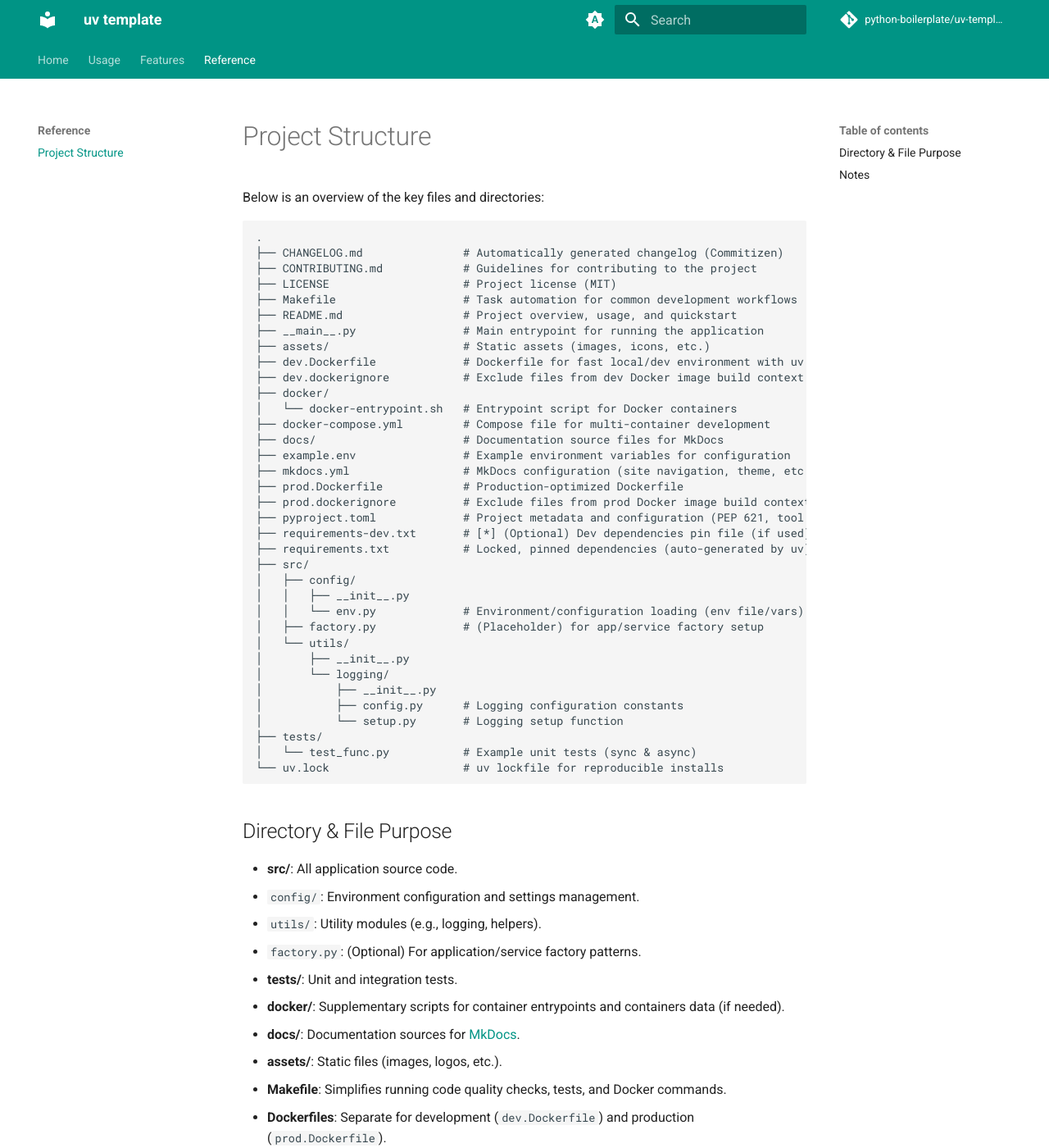
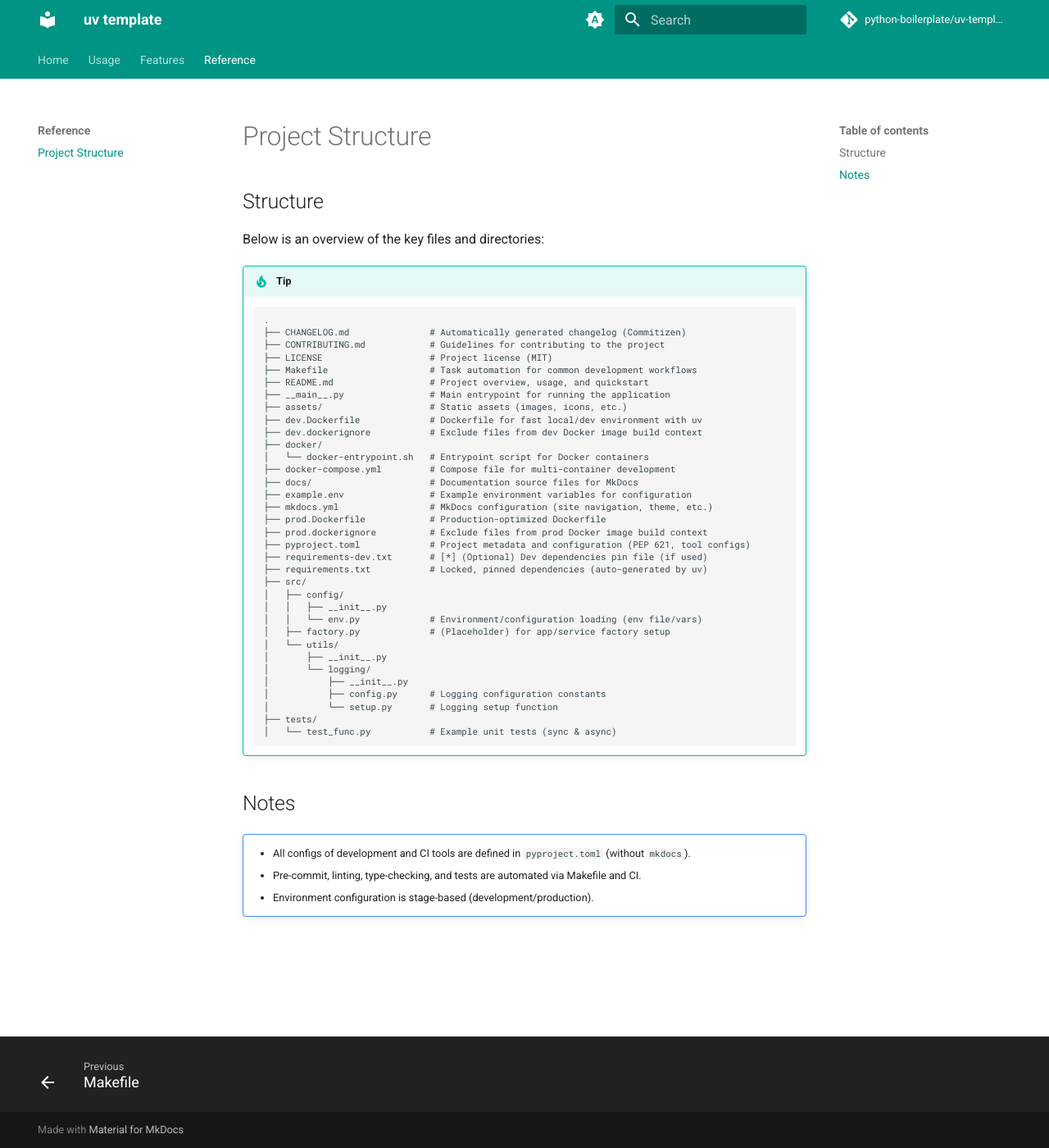
Before and after one commit to python-boilerplate/uv-template, an MkDocs documentation site: the page built from docs/reference/project_structure.md, in a window 1280 px wide and 1400 px high. Shown: the whole window at 82% size. Built offline with MkDocs 1.6.1 and Material for MkDocs 9.7.7, drawn with Linux system fonts in a browser that asks for light colours; comment, search, counter and statistics services are not loaded; some of the changed text lies outside the part shown.

Commit message:
docs: update reference to project_structure and add command to serve documentation

````diff
--- a/docs/reference/project_structure.md
+++ b/docs/reference/project_structure.md
@@ -1,64 +1,48 @@
+
+## Structure
+
 Below is an overview of the key files and directories:
-
-```plaintext
-.
-├── CHANGELOG.md               # Automatically generated changelog (Commitizen)
-├── CONTRIBUTING.md            # Guidelines for contributing to the project
-├── LICENSE                    # Project license (MIT)
-├── Makefile                   # Task automation for common development workflows
-├── README.md                  # Project overview, usage, and quickstart
-├── __main__.py                # Main entrypoint for running the application
-├── assets/                    # Static assets (images, icons, etc.)
-├── dev.Dockerfile             # Dockerfile for fast local/dev environment with uv
-├── dev.dockerignore           # Exclude files from dev Docker image build context
-├── docker/
-│   └── docker-entrypoint.sh   # Entrypoint script for Docker containers
-├── docker-compose.yml         # Compose file for multi-container development
-├── docs/                      # Documentation source files for MkDocs
-├── example.env                # Example environment variables for configuration
-├── mkdocs.yml                 # MkDocs configuration (site navigation, theme, etc.)
-├── prod.Dockerfile            # Production-optimized Dockerfile
-├── prod.dockerignore          # Exclude files from prod Docker image build context
-├── pyproject.toml             # Project metadata and configuration (PEP 621, tool configs)
-├── requirements-dev.txt       # [*] (Optional) Dev dependencies pin file (if used)
-├── requirements.txt           # Locked, pinned dependencies (auto-generated by uv)
-├── src/
-│   ├── config/
-│   │   ├── __init__.py
-│   │   └── env.py             # Environment/configuration loading (env file/vars)
-│   ├── factory.py             # (Placeholder) for app/service factory setup
-│   └── utils/
-│       ├── __init__.py
-│       └── logging/
-│           ├── __init__.py
-│           ├── config.py      # Logging configuration constants
-│           └── setup.py       # Logging setup function
-├── tests/
-│   └── test_func.py           # Example unit tests (sync & async)
-└── uv.lock                    # uv lockfile for reproducible installs
-```
-
-## Directory & File Purpose
-
-- **src/**: All application source code.
-  - `config/`: Environment configuration and settings management.
-  - `utils/`: Utility modules (e.g., logging, helpers).
-  - `factory.py`: (Optional) For application/service factory patterns.
-- **tests/**: Unit and integration tests.
-- **docker/**: Supplementary scripts for container entrypoints and containers data (if needed).
-- **docs/**: Documentation sources for [MkDocs](https://www.mkdocs.org/).
-- **assets/**: Static files (images, logos, etc.).
-- **Makefile**: Simplifies running code quality checks, tests, and Docker commands.
-- **Dockerfiles**: Separate for development (`dev.Dockerfile`) and production (`prod.Dockerfile`).
-- **pyproject.toml**: Central config for dependencies, tools (Ruff, MyPy, Commitizen, etc.).
-- **requirements.txt**: Auto-generated, reproducible list of dependencies (from uv).
-- **uv.lock**: Lockfile for `uv` package manager, ensures consistent dependency resolution.
-- **example.env**: Template for required environment variables.
-- **mkdocs.yml**: Documentation site configuration.
+!!! tip
+    ```
+    .
+    ├── CHANGELOG.md               # Automatically generated changelog (Commitizen)
+    ├── CONTRIBUTING.md            # Guidelines for contributing to the project
+    ├── LICENSE                    # Project license (MIT)
+    ├── Makefile                   # Task automation for common development workflows
+    ├── README.md                  # Project overview, usage, and quickstart
+    ├── __main__.py                # Main entrypoint for running the application
+    ├── assets/                    # Static assets (images, icons, etc.)
+    ├── dev.Dockerfile             # Dockerfile for fast local/dev environment with uv
+    ├── dev.dockerignore           # Exclude files from dev Docker image build context
+    ├── docker/
+    │   └── docker-entrypoint.sh   # Entrypoint script for Docker containers
+    ├── docker-compose.yml         # Compose file for multi-container development
+    ├── docs/                      # Documentation source files for MkDocs
+    ├── example.env                # Example environment variables for configuration
+    ├── mkdocs.yml                 # MkDocs configuration (site navigation, theme, etc.)
+    ├── prod.Dockerfile            # Production-optimized Dockerfile
+    ├── prod.dockerignore          # Exclude files from prod Docker image build context
+    ├── pyproject.toml             # Project metadata and configuration (PEP 621, tool configs)
+    ├── requirements-dev.txt       # [*] (Optional) Dev dependencies pin file (if used)
+    ├── requirements.txt           # Locked, pinned dependencies (auto-generated by uv)
+    ├── src/
+    │   ├── config/
+    │   │   ├── __init__.py
+    │   │   └── env.py             # Environment/configuration loading (env file/vars)
+    │   ├── factory.py             # (Placeholder) for app/service factory setup
+    │   └── utils/
+    │       ├── __init__.py
+    │       └── logging/
+    │           ├── __init__.py
+    │           ├── config.py      # Logging configuration constants
+    │           └── setup.py       # Logging setup function
+    ├── tests/
+    │   └── test_func.py           # Example unit tests (sync & async)
+    ```
 
 ## Notes
 
 !!! note ""
-    - All development and CI tooling is defined in `pyproject.toml`, `requirements.txt`.
+    - All configs of development and CI tools are defined in `pyproject.toml` (without `mkdocs`).
     - Pre-commit, linting, type-checking, and tests are automated via Makefile and CI.
     - Environment configuration is stage-based (development/production).
````
Also changed, not shown: 1 other file.
